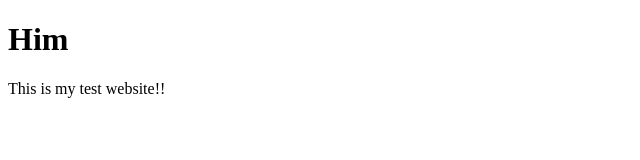
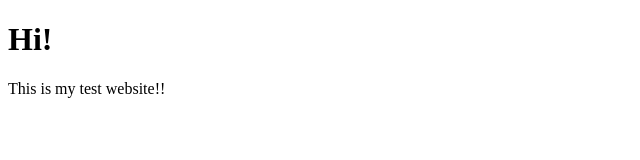
Before and after one commit to KruglovDmitrii/KruglovDmitrii.github.io, a plain HTML site: page index.html in a window 1280 px wide. Shown: the full height of the page, 0-640 px from the left. Drawn offline with Linux system fonts and the light colour scheme.

Commit message:
fixed a typo

```diff
--- a/index.html
+++ b/index.html
@@ -6,7 +6,7 @@
 	<title>Hello Coursera!</title>
 </head>
 <body>
-<h1>Him</h1>
+<h1>Hi!</h1>
 <p>This is my test website!!</p>
 </body>
 </html>
```
